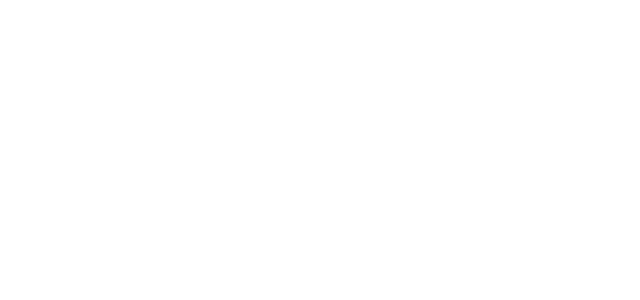
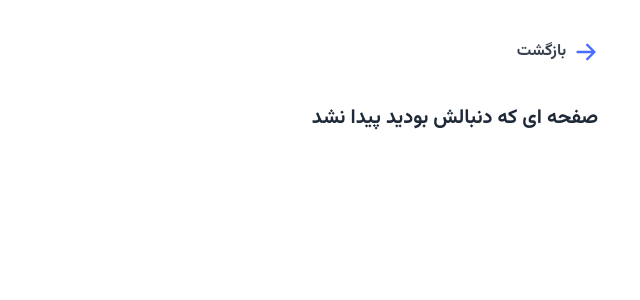
Before and after one commit to azimhatami/karava, a React (Vite) app in the folder frontend/: page / in a window 1280 px wide. Before the commit this address had no page. Shown: the top 300 px of the page, without its empty margins (640-1280 px from the left). Built offline with nearby package versions, Linux system fonts and the light colour scheme; the HTML template or start-up script is replaced by a standard one.

Commit message:
Implementing NotFound component

```diff
--- a/frontend/src/App.jsx
+++ b/frontend/src/App.jsx
@@ -9,6 +9,7 @@
 import { Toaster } from 'react-hot-toast';
 import Auth from './pages/Auth';
 import CompleteProfile from './pages/CompleteProfile';
+import NotFound from './pages/NotFound';
 import './App.css'
 
 
@@ -26,6 +27,7 @@
           <Routes>
             <Route path='/auth' element={<Auth />} />
             <Route path='/complete-profile' element={<CompleteProfile />} />
+            <Route path='*' element={<NotFound />} />
           </Routes>
         </div>
       </QueryClientProvider>
--- a/frontend/src/features/authentication/CompleteProfileForm.jsx
+++ b/frontend/src/features/authentication/CompleteProfileForm.jsx
@@ -55,7 +55,7 @@
               checked={role === 'OWNER'}
             />
             <RadioInput
-              label='free'
+              label='فریلنسر'
               name='role'
               id='FREELANCER'
               value='FREELANCER'
--- /dev/null
+++ b/frontend/src/hooks/useMoveBack.js
@@ -0,0 +1,11 @@
+import { useNavigate } from 'react-router-dom';
+
+
+function useMoveBack() {
+  const navigate = useNavigate();
+
+  return () => navigate(-1);
+}
+
+
+export default useMoveBack;
--- /dev/null
+++ b/frontend/src/pages/NotFound.jsx
@@ -0,0 +1,25 @@
+import { HiArrowRight } from "react-icons/hi";
+import useMoveBack from '../hooks/useMoveBack';
+
+
+function NotFound() {
+
+  const moveBack = useMoveBack();
+
+  return(
+    <>
+      <div className='sm:max-w-md flex justify-center'>
+        <div className='flex flex-col gap-y-10 mt-10'>
+          <button className='flex items-center gap-x-2' onClick={moveBack}>
+            <HiArrowRight className='w-6 h-6 text-primary-900'/>
+            <span className='font-semibold text-secondary-700 hover:text-secondary-900'>بازگشت</span>
+          </button>
+          <p className='text-secondary-800 font-bold text-xl'>صفحه ای که دنبالش بودید پیدا نشد</p>
+        </div>
+      </div>
+    </>
+  );
+}
+
+
+export default NotFound;
```
Also changed, not shown: frontend/src/hooks/useAuth.js (deleted).
